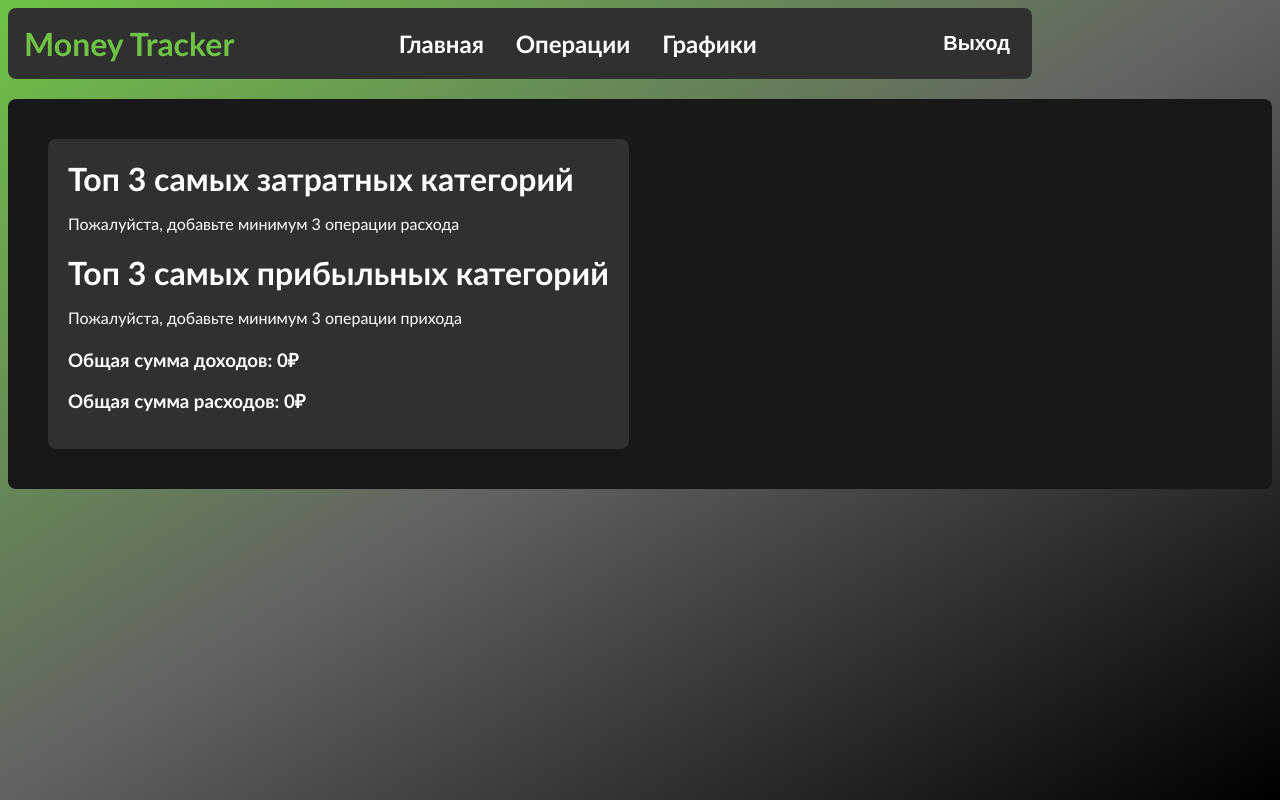
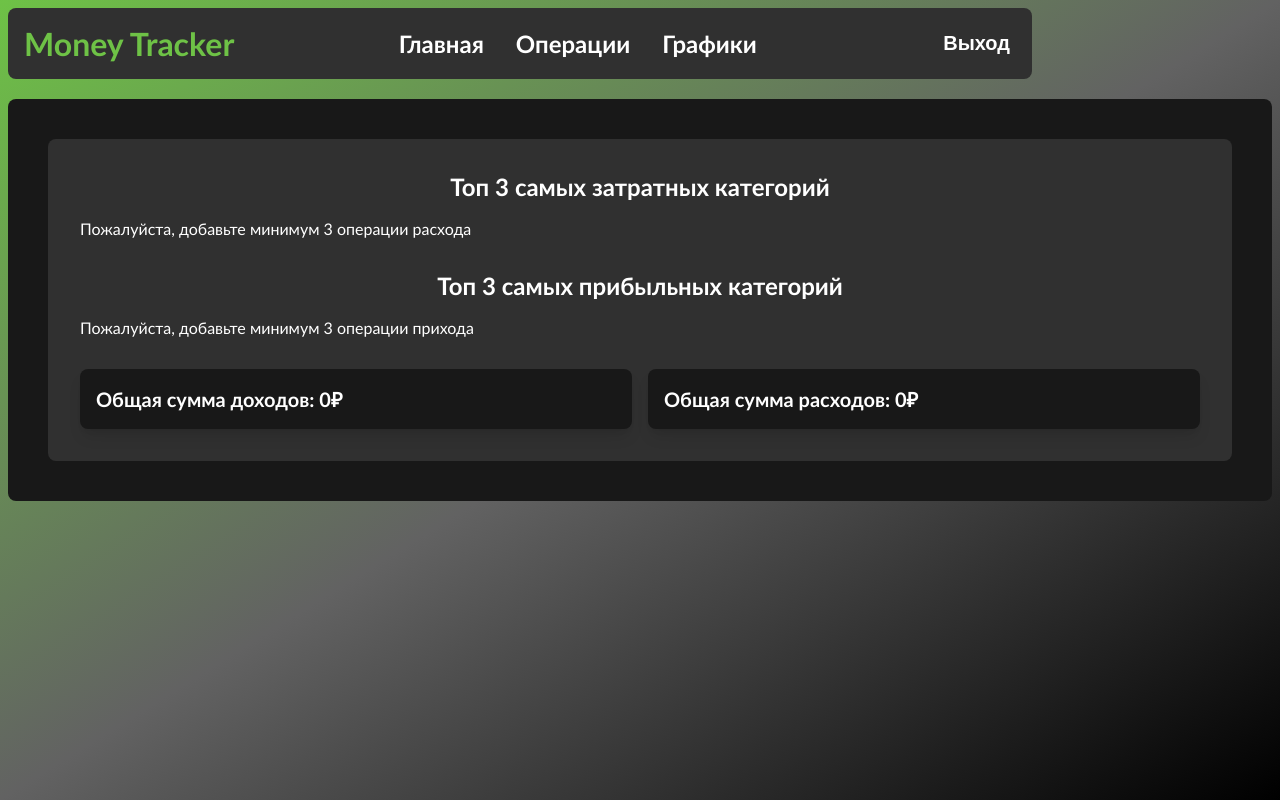
Before and after one commit to M1sterZag/MoneyTracker, a React (Vite) app in the folder frontend/: page /home in a window 1280 px wide. Built offline with nearby package versions, Linux system fonts and the light colour scheme.

Commit message:
change home style

```diff
--- a/frontend/src/Home.jsx
+++ b/frontend/src/Home.jsx
@@ -16,15 +16,12 @@ function Home({ token }) {
           }
         });
 
-        // Группируем операции по типу и названию
         const groupedIncome = groupOperations(response.data.filter(operation => operation.type === 'income'));
         const groupedExpense = groupOperations(response.data.filter(operation => operation.type === 'expense'));
 
-        // Сортируем операции по сумме в обратном порядке
         const sortedIncome = sortOperations(groupedIncome);
         const sortedExpense = sortOperations(groupedExpense);
 
-        // Вычисляем общую сумму доходов и расходов
         const totalIncomeAmount = calculateTotalAmount(groupedIncome);
         const totalExpenseAmount = calculateTotalAmount(groupedExpense);
 
@@ -42,7 +39,6 @@ function Home({ token }) {
     }
   }, [token]);
 
-  // Функция для группировки операций по типу и названию
   const groupOperations = (operations) => {
     const grouped = {};
     operations.forEach(operation => {
@@ -59,26 +55,24 @@ function Home({ token }) {
     return Object.values(grouped);
   };
 
-  // Функция для сортировки операций по сумме в обратном порядке
   const sortOperations = (operations) => {
     return operations.sort((a, b) => b.amount - a.amount);
   };
 
-  // Функция для вычисления общей суммы операций
   const calculateTotalAmount = (operations) => {
     return operations.reduce((total, operation) => total + operation.amount, 0);
   };
 
   const renderTopOperations = (operations, title) => {
     return (
-      <div className="categories mb-5">
-        <h1 className="text-white mb-4">{title}</h1>
+      <div className="categories mb-8">
+        <h2 className="text-white text-2xl font-semibold mb-4 text-center">{title}</h2>
         {operations.length >= 3 ? (
-          <div className="cards grid gap-x-2 grid-cols-3">
+          <div className="cards grid gap-4 grid-cols-1 md:grid-cols-3">
             {operations.slice(0, 3).map((operation, index) => (
-              <div key={index} className="card text-white bg-mcblack p-5 rounded-lg">
-                <h3>{operation.title}</h3>
-                <h3>Сумма: {operation.amount}₽</h3>
+              <div key={index} className="card text-white bg-mcblack p-5 rounded-lg shadow-lg transform hover:scale-105 transition-transform duration-300">
+                <h3 className="text-2xl font-semibold">{operation.title}</h3>
+                <p className="mt-2 text-lg">Сумма: <span className="font-bold">{operation.amount}₽</span></p>
               </div>
             ))}
           </div>
@@ -90,15 +84,15 @@ function Home({ token }) {
   };
 
   return (
-    <div className='bg-mcgray rounded-lg p-5'>
+    <div className='bg-mcgray rounded-lg p-8 w-full'>
       {renderTopOperations(expenseOperations, 'Топ 3 самых затратных категорий')}
       {renderTopOperations(incomeOperations, 'Топ 3 самых прибыльных категорий')}
-      <div className="statistics text-white">
-        <div className="total-income mb-4">
-          <h3>Общая сумма доходов: {totalIncome}₽</h3>
+      <div className="statistics text-white mt-8 flex justify-between">
+        <div className="total-income p-4 bg-mcblack rounded-lg shadow-lg transform hover:scale-105 transition-transform duration-300 flex-1">
+          <h3 className="text-xl font-semibold">Общая сумма доходов: <span className="font-bold">{totalIncome}₽</span></h3>
         </div>
-        <div className="total-expense mb-4">
-          <h3>Общая сумма расходов: {totalExpense}₽</h3>
+        <div className="total-expense p-4 bg-mcblack rounded-lg shadow-lg transform hover:scale-105 transition-transform duration-300 flex-1 ml-4">
+          <h3 className="text-xl font-semibold">Общая сумма расходов: <span className="font-bold">{totalExpense}₽</span></h3>
         </div>
       </div>
     </div>
```
